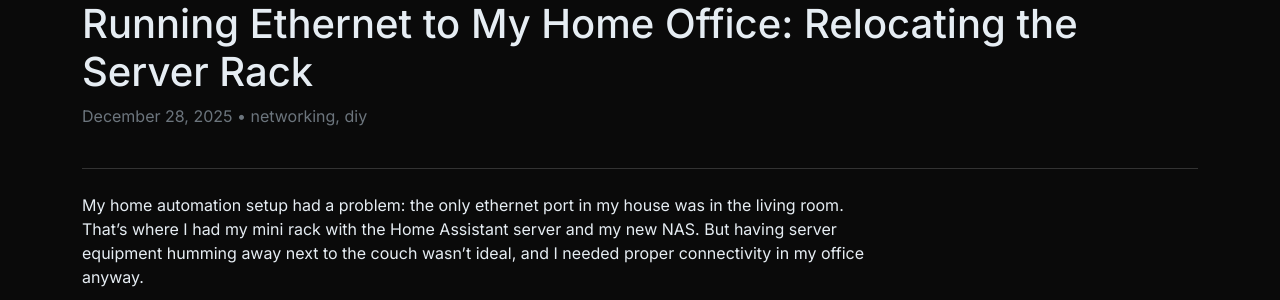
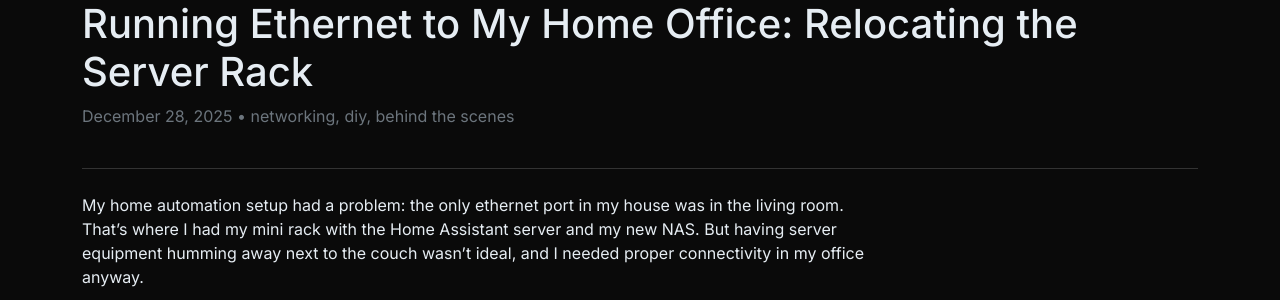
Before and after one commit to danielnolan/automatic-fanatic, a Jekyll site: the page built from _posts/2025-12-28-running-ethernet-to-my-home-office.md, in a window 1280 px wide and 900 px high. Shown: the part 156-456 px from the top of the window. Built offline with Jekyll 4.4.1, drawn with Linux system fonts in a browser that asks for light colours.

Commit message:
Add 'behind the scenes' tag to ethernet blog post (#3)
🤖 Generated with [Claude Code](https://claude.com/claude-code)

Co-authored-by: Claude Sonnet 4.5 <noreply@anthropic.com>

```diff
--- a/_posts/2025-12-28-running-ethernet-to-my-home-office.md
+++ b/_posts/2025-12-28-running-ethernet-to-my-home-office.md
@@ -2,7 +2,7 @@
 layout: post
 title: "Running Ethernet to My Home Office: Relocating the Server Rack"
 date: 2025-12-28
-categories: [networking, diy]
+categories: [networking, diy, behind the scenes]
 ---
 
 My home automation setup had a problem: the only ethernet port in my house was in the living room. That's where I had my mini rack with the Home Assistant server and my new NAS. But having server equipment humming away next to the couch wasn't ideal, and I needed proper connectivity in my office anyway.
```
